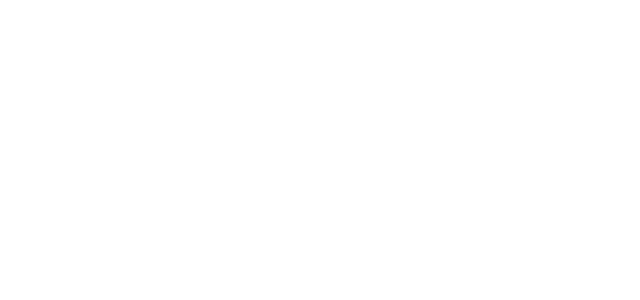
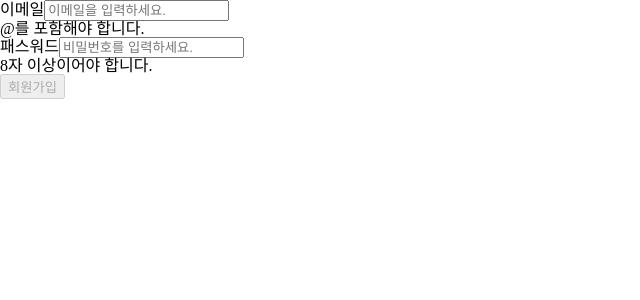
Before and after one commit to sangminlee98/wanted-pre-onboarding-frontend, a React (Create React App) app: page /signup in a window 1280 px wide. Before the commit this address had no page. Shown: the top 300 px of the page, without its empty margins (0-640 px from the left). Built offline with nearby package versions, Linux system fonts and the light colour scheme.

Commit message:
feat : [회원가입] 이메일, 패스워드 유효성 검사 및 가입버튼 비활성화

```diff
--- a/src/Routes.tsx
+++ b/src/Routes.tsx
@@ -2,13 +2,15 @@ import { lazy } from "react";
 import GlobalLayout from "@/pages/_layout";
 
 const WelcomePage = lazy(() => import("@/pages/Welcome"));
+const SignUpPage = lazy(() => import("@/pages/SignUp"));
 
 export const routes = [
   {
     path: "/",
     element: <GlobalLayout />,
-    children: [{ index: true, element: <WelcomePage /> }],
+    children: [
+      { index: true, element: <WelcomePage /> },
+      { path: "/signup", element: <SignUpPage /> },
+    ],
   },
 ];
-
-export const pages = [{ route: "/" }];
--- /dev/null
+++ b/src/hooks/useCheckInput.ts
@@ -0,0 +1,15 @@
+import { useEffect, useState } from "react";
+
+const useCheckInput = (input: string, regex: RegExp): boolean => {
+  const [isError, setIsError] = useState(true);
+  useEffect(() => {
+    if (regex.test(input)) {
+      setIsError(false);
+    } else {
+      setIsError(true);
+    }
+  }, [input, regex]);
+  return isError;
+};
+
+export default useCheckInput;
--- /dev/null
+++ b/src/hooks/useInput.ts
@@ -0,0 +1,23 @@
+import {
+  ChangeEvent,
+  Dispatch,
+  SetStateAction,
+  useCallback,
+  useState,
+} from "react";
+
+type ReturnTypes = [
+  string,
+  (e: ChangeEvent<HTMLInputElement>) => void,
+  Dispatch<SetStateAction<string>>
+];
+
+const useInput = (initialData: string): ReturnTypes => {
+  const [value, setValue] = useState(initialData);
+  const handler = useCallback((e: ChangeEvent<HTMLInputElement>) => {
+    setValue(e.target.value);
+  }, []);
+  return [value, handler, setValue];
+};
+
+export default useInput;
--- /dev/null
+++ b/src/pages/SignUp/index.tsx
@@ -0,0 +1,51 @@
+import useCheckInput from "@/hooks/useCheckInput";
+import useInput from "@/hooks/useInput";
+import { useEffect, useState } from "react";
+
+export default function SignUpPage() {
+  const [formDisabled, setFormDisabled] = useState(true);
+  const [id, idHandler] = useInput("");
+  const [password, passwordHandler] = useInput("");
+  const idErrorState = useCheckInput(id, /.*@.*/g);
+  const passwordErrorState = useCheckInput(password, /^.{8,}$/g);
+  useEffect(() => {
+    if (!idErrorState && !passwordErrorState) {
+      setFormDisabled(false);
+    } else {
+      setFormDisabled(true);
+    }
+  }, [idErrorState, passwordErrorState]);
+  return (
+    <div>
+      <form>
+        <div>
+          <label htmlFor="email">이메일</label>
+          <input
+            id="email"
+            data-testid="email-input"
+            type="text"
+            placeholder="이메일을 입력하세요."
+            value={id}
+            onChange={idHandler}
+          />
+          <p>{idErrorState && "@를 포함해야 합니다."}</p>
+        </div>
+        <div>
+          <label htmlFor="password">패스워드</label>
+          <input
+            id="password"
+            data-testid="password-input"
+            type="password"
+            placeholder="비밀번호를 입력하세요."
+            value={password}
+            onChange={passwordHandler}
+          />
+          <p>{passwordErrorState && "8자 이상이어야 합니다."}</p>
+        </div>
+        <button data-testid="signup-button" disabled={formDisabled}>
+          회원가입
+        </button>
+      </form>
+    </div>
+  );
+}
```
